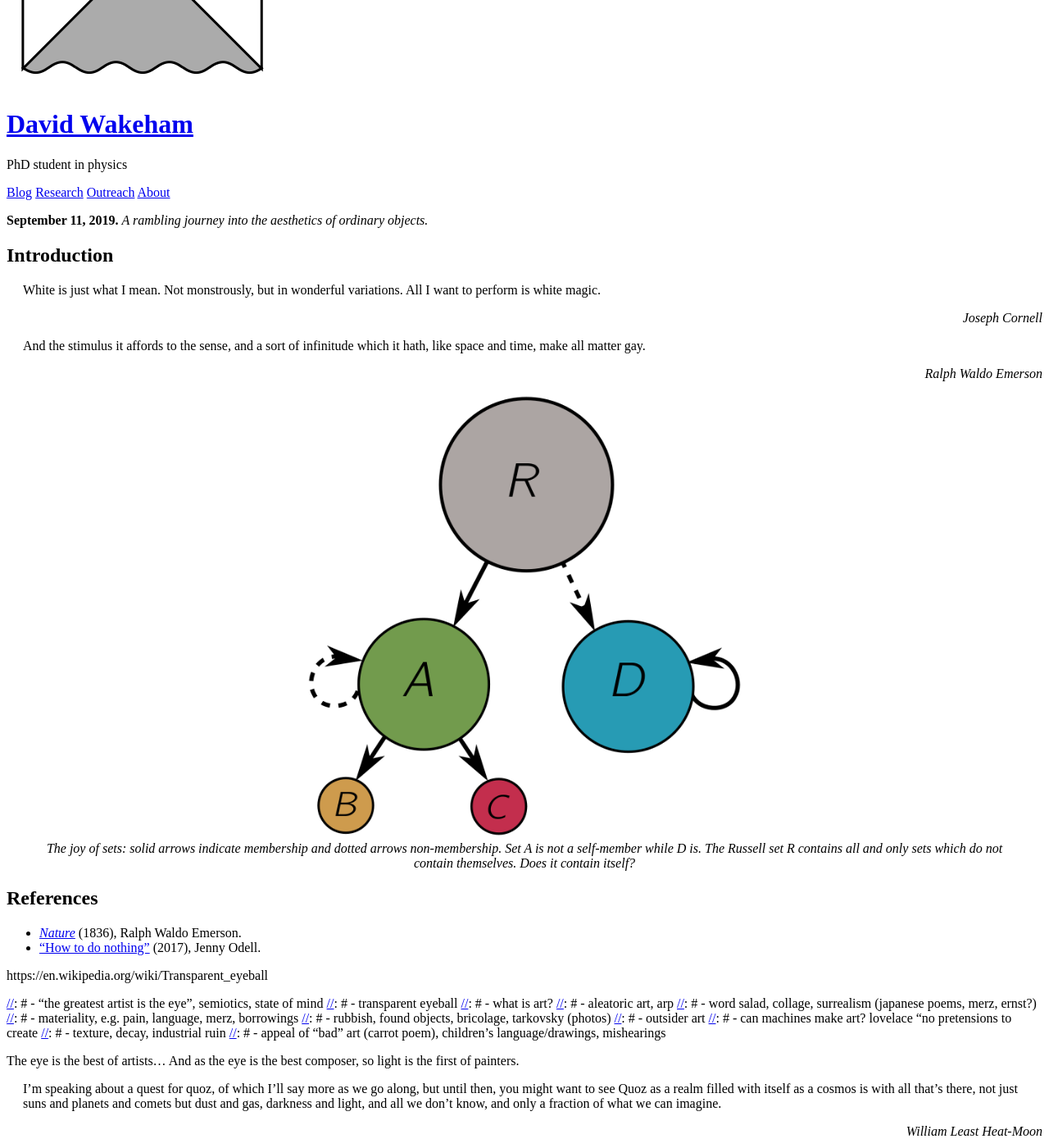
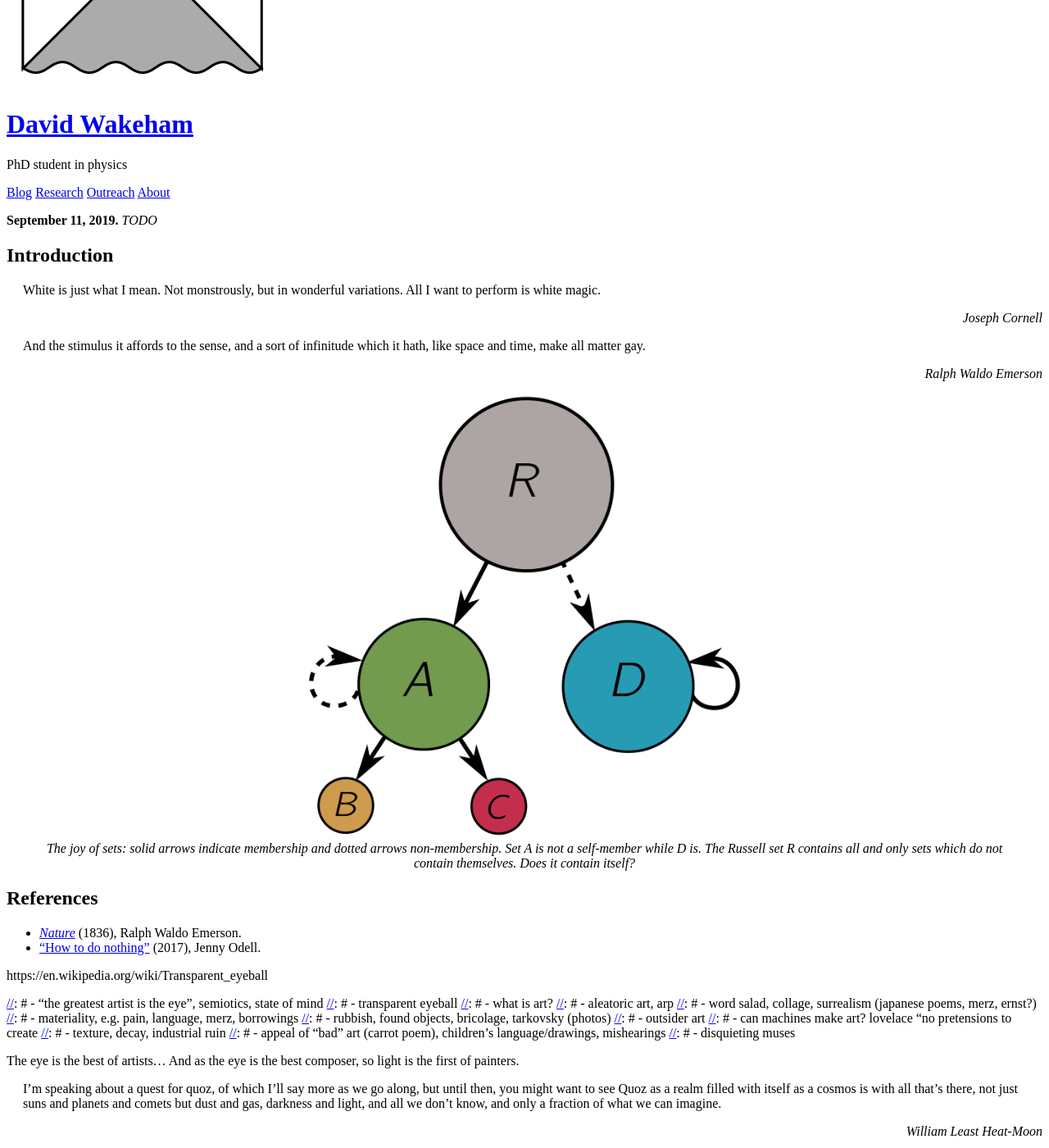
Before and after one commit to hapax/hapax.github.io, a Jekyll site: the page built from assets/unintentional.md, in a window 1280 px wide and 1400 px high, scrolled down 244 px. Shown: the whole window at 82% size. Built offline with Jekyll 4.4.1, drawn with Linux system fonts in a browser that asks for light colours; our own code applies the rules of GitHub Pages for plain Markdown files; a script that is not in the unit is left out.

Commit message:
Update unintentional.md

```diff
--- a/assets/unintentional.md
+++ b/assets/unintentional.md
@@ -2,13 +2,12 @@
 Layout: post
 mathjax: true
 comments: true
-title:  "White magic and the music of objects"
+title:  "The music of objects"
 categories: [Art, Philosophy]
 date:  2019-08-05
 ---
 
-**September 11, 2019.** *A rambling journey into the aesthetics of
-  ordinary objects.*
+**September 11, 2019.** *TODO*
 
 ## Introduction
 
@@ -59,6 +58,7 @@
 [//]: #   - can machines make art? lovelace "no pretensions to create
 [//]: #   - texture, decay, industrial ruin
 [//]: #   - appeal of "bad" art (carrot poem), children's language/drawings, mishearings
+[//]: # - disquieting muses
 
 The eye is the best of artists... And as the eye is the best composer, so light is the first of painters.
 
```
